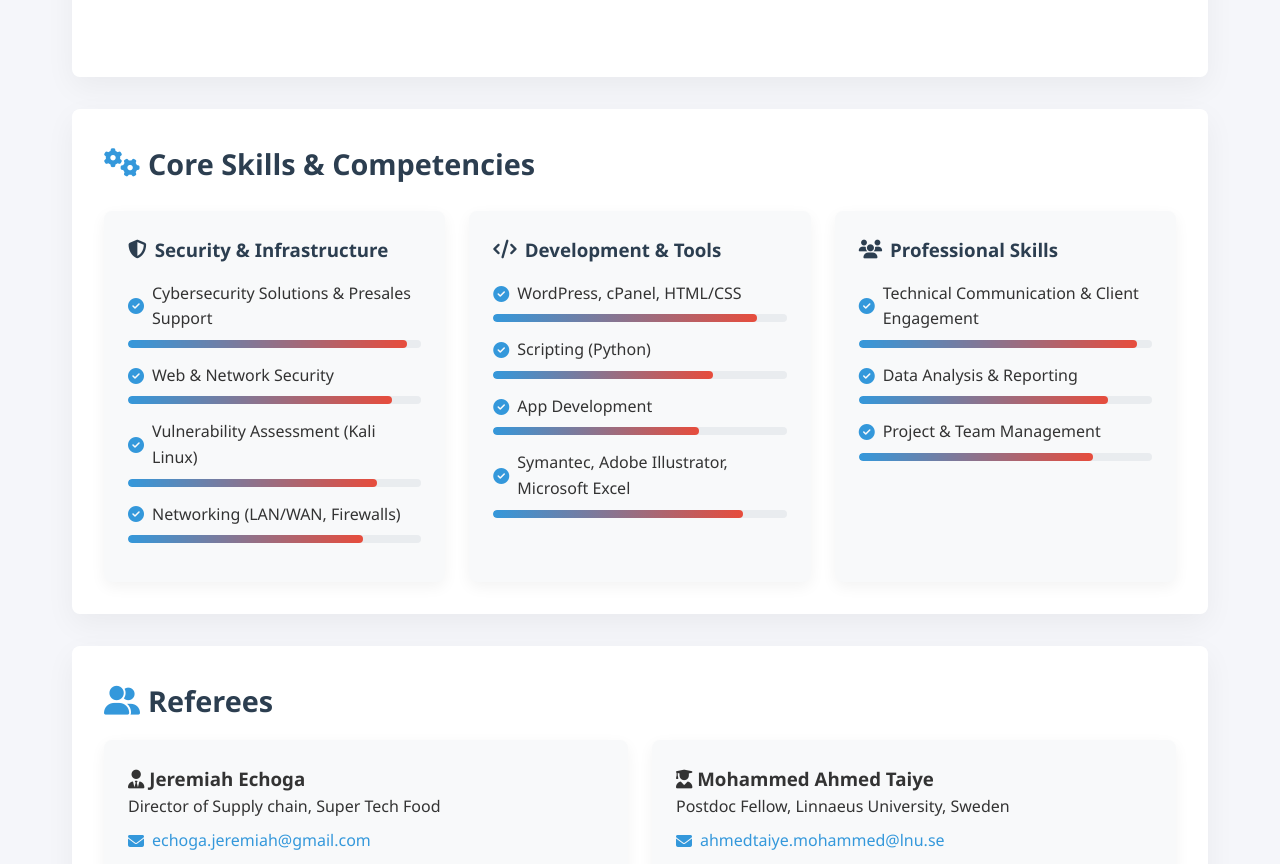
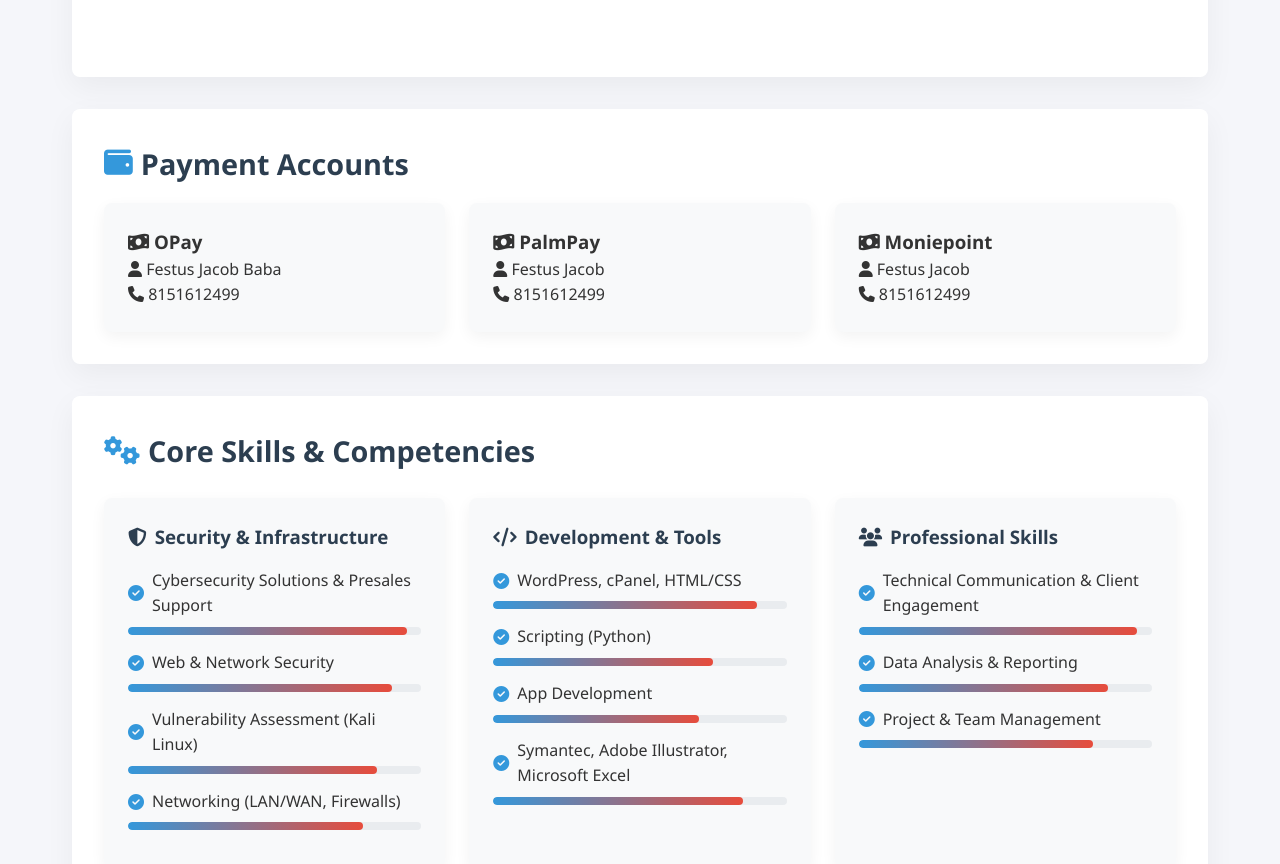
Before and after one commit to FJacobb/resume, a plain HTML site: page index.html in a window 1280 px wide. Shown: the part 1392-2256 px from the top of the page. Drawn offline with nearby package versions, Linux system fonts and the light colour scheme.

Commit message:
Update index.html

```diff
--- a/index.html
+++ b/index.html
@@ -432,7 +432,26 @@
                 <div class="date"><i class="far fa-calendar-alt"></i> Air Force Institute of Technology — 2018 – 2022</div>
             </div>
         </section>
-
+ <section class="section" data-aos="fade-up">
+            <h2><i class="fas fa-wallet"></i> Payment Accounts</h2>
+            <div class="referee-container">
+                <div class="referee-card" data-aos="fade-up" data-aos-delay="100">
+                    <h3><i class="fas fa-money-bill-wave"></i> OPay</h3>
+                    <p><i class="fas fa-user"></i> Festus Jacob Baba</p>
+                    <p><i class="fas fa-phone"></i> 8151612499</p>
+                </div>
+                <div class="referee-card" data-aos="fade-up" data-aos-delay="200">
+                    <h3><i class="fas fa-money-bill-wave"></i> PalmPay</h3>
+                    <p><i class="fas fa-user"></i> Festus Jacob</p>
+                    <p><i class="fas fa-phone"></i> 8151612499</p>
+                </div>
+                <div class="referee-card" data-aos="fade-up" data-aos-delay="300">
+                    <h3><i class="fas fa-money-bill-wave"></i> Moniepoint</h3>
+                    <p><i class="fas fa-user"></i> Festus Jacob</p>
+                    <p><i class="fas fa-phone"></i> 8151612499</p>
+                </div>
+            </div>
+        </section>
         <section class="section" data-aos="fade-up">
             <h2><i class="fas fa-cogs"></i> Core Skills & Competencies</h2>
             <div class="skills-grid">
```
